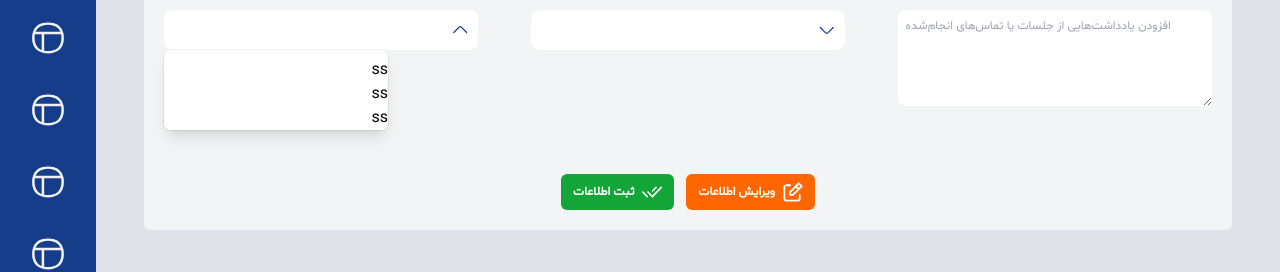
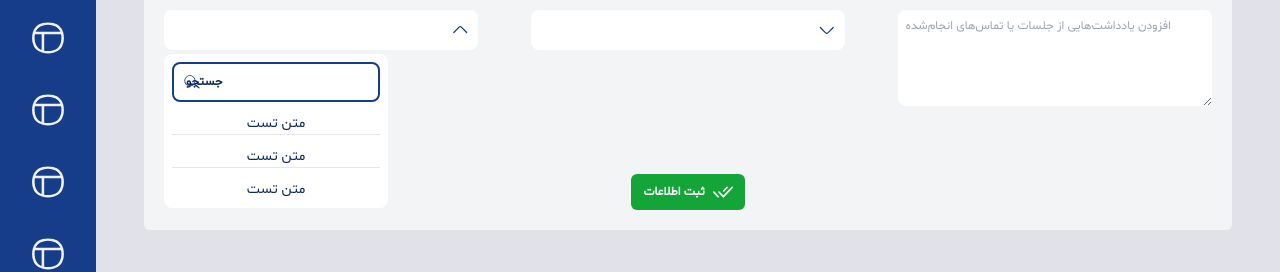
Before and after one commit to alirezzasarkar/customer-management-software, a React app: page /dashboard in a window 1280 px wide. Both pictures are taken after a click on the button 321 px from the left and 360 px from the top of the page. Shown: the part 330-602 px from the top of the page. Built offline with nearby package versions, Linux system fonts and the light colour scheme; the HTML template or start-up script is replaced by a standard one.

Commit message:
style:Edit button removed from sales opportunity page, search input applied to dropdowns,hover state added to submit button

```diff
--- a/src/Components/Common/DashboardButton.jsx
+++ b/src/Components/Common/DashboardButton.jsx
@@ -1,7 +1,13 @@
-const DashboardButton = ({ inner_text, bg_color, icon, button_type }) => {
+const DashboardButton = ({
+  inner_text,
+  bg_color,
+  icon,
+  button_type,
+  hover_state,
+}) => {
   return (
     <button
-      className={`flex items-center gap-2 px-3 py-2 h-9 ${bg_color} text-white font-semibold rounded-md text-xs`}
+      className={`flex items-center gap-2 px-3 py-2 h-9 ${bg_color} ${hover_state} text-white font-semibold rounded-md text-xs`}
       type={button_type}
     >
       <span>{inner_text}</span>
--- a/src/Components/Common/DashboardDropDown.jsx
+++ b/src/Components/Common/DashboardDropDown.jsx
@@ -42,11 +42,22 @@ export default function DashboardDropDown({ label_text }) {
       </button>
 
       {isOpen && (
-        <ul className="absolute top-1/2 z-10 mt-2 w-56 origin-top-right rounded-md bg-white shadow-lg ring-1 ring-black ring-opacity-5 transition focus:outline-none">
-          <div className="py-1"></div>
-          <li>ss</li>
-          <li>ss</li>
-          <li>ss</li>
+        <ul className="absolute top-1/2 left-0 z-10 mt-3 w-56 origin-top-right rounded-lg bg-white ring-opacity-5 transition focus:outline-none p-2 text-center text-sm space-y-3 text-[#0E295B]">
+          <div className="relative mb-2">
+            <input
+              type="search"
+              placeholder="جستجو"
+              className="placeholder:text-[#0E295B] placeholder:text-xs placeholder:font-bold w-full px-3 py-2 border-2 border-[#153D8A] rounded-lg focus:outline-none"
+            />
+            <img
+              src="/src/Assets/Icons/Search-icon.svg"
+              alt="Search Icon"
+              className="absolute left-3 top-1/2 transform -translate-y-1/2 h-4 w-4 "
+            />
+          </div>
+          <li className="border-b">متن تست</li>
+          <li className="border-b">متن تست</li>
+          <li>متن تست</li>
         </ul>
       )}
     </div>
--- a/src/Components/SalesOpportunities/SalesOpportunitiesEntry.jsx
+++ b/src/Components/SalesOpportunities/SalesOpportunitiesEntry.jsx
@@ -37,11 +37,7 @@ const SalesOpportunitiesEntry = () => {
               icon="/src/Assets/Icons/Tick.svg"
               bg_color="bg-[#13A538]"
               button_type="submit"
-            />
-            <DashboardButton
-              inner_text="ویرایش اطلاعات "
-              icon="/src/Assets/Icons/Edit_Icon.svg"
-              bg_color="bg-[#FF6500]"
+              hover_state="hover:bg-[#288c41]"
             />
           </div>
         </form>
```
Also changed, not shown: src/Assets/Icons/Search-icon.svg (added).
